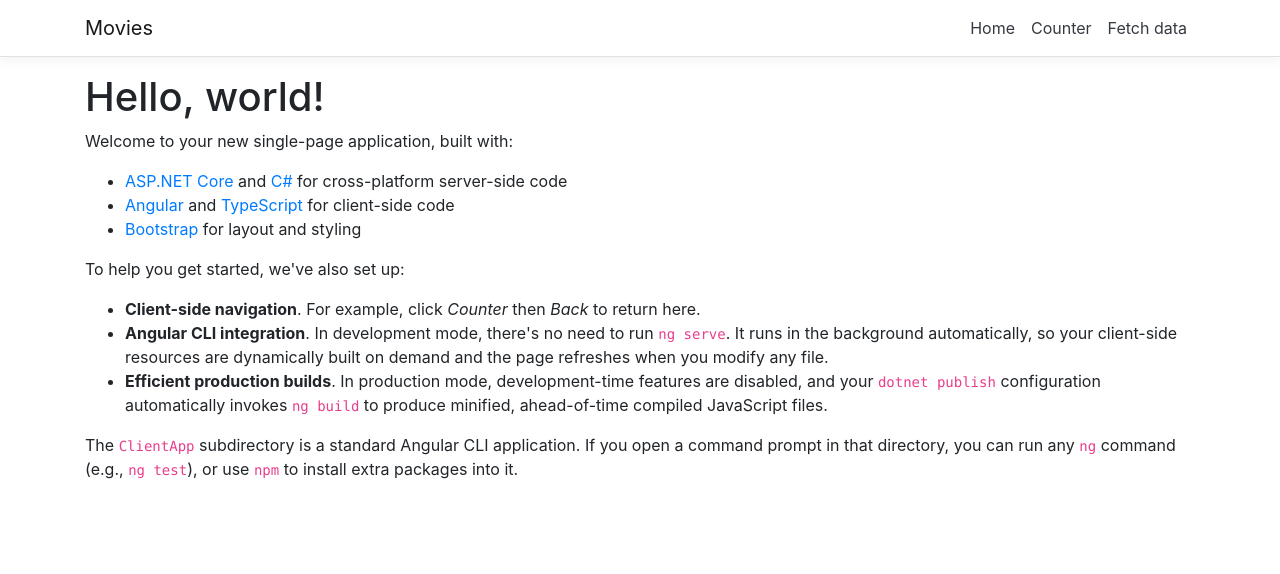
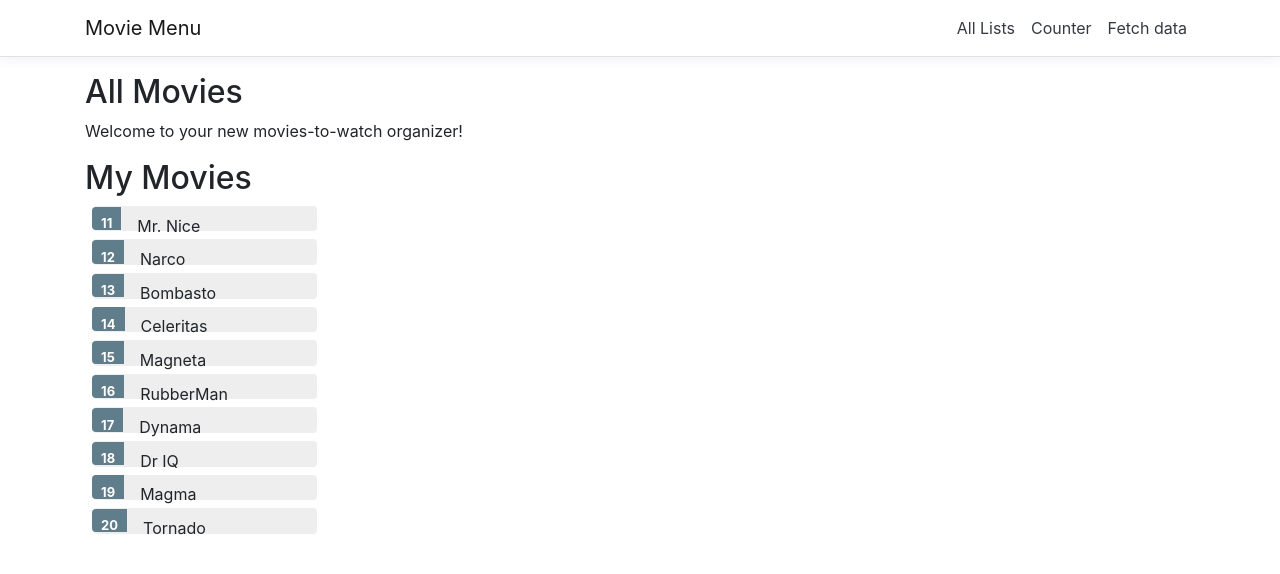
Before and after one commit to carajean/Movies, an Angular app in the folder ClientApp/: page / in a window 1280 px wide. Shown: the top 574 px of the page. Built offline with nearby package versions, Linux system fonts and the light colour scheme.

Commit message:
movie list component with mock-movies

```diff
--- a/ClientApp/src/app/app.component.ts
+++ b/ClientApp/src/app/app.component.ts
@@ -6,5 +6,5 @@
   styleUrls: ['./app.component.css']
 })
 export class AppComponent {
-  title = 'app';
+  title = 'Movie Menu';
 }
--- a/ClientApp/src/app/app.module.ts
+++ b/ClientApp/src/app/app.module.ts
@@ -9,6 +9,7 @@
 import { HomeComponent } from './home/home.component';
 import { CounterComponent } from './counter/counter.component';
 import { FetchDataComponent } from './fetch-data/fetch-data.component';
+import { MoviesComponent } from './movies/movies.component';
 
 @NgModule({
   declarations: [
@@ -16,7 +17,8 @@
     NavMenuComponent,
     HomeComponent,
     CounterComponent,
-    FetchDataComponent
+    FetchDataComponent,
+    MoviesComponent
   ],
   imports: [
     BrowserModule.withServerTransition({ appId: 'ng-cli-universal' }),
--- a/ClientApp/src/app/home/home.component.html
+++ b/ClientApp/src/app/home/home.component.html
@@ -1,14 +1,3 @@
-<h1>Hello, world!</h1>
-<p>Welcome to your new single-page application, built with:</p>
-<ul>
-  <li><a href='https://get.asp.net/'>ASP.NET Core</a> and <a href='https://msdn.microsoft.com/en-us/library/67ef8sbd.aspx'>C#</a> for cross-platform server-side code</li>
-  <li><a href='https://angular.io/'>Angular</a> and <a href='http://www.typescriptlang.org/'>TypeScript</a> for client-side code</li>
-  <li><a href='http://getbootstrap.com/'>Bootstrap</a> for layout and styling</li>
-</ul>
-<p>To help you get started, we've also set up:</p>
-<ul>
-  <li><strong>Client-side navigation</strong>. For example, click <em>Counter</em> then <em>Back</em> to return here.</li>
-  <li><strong>Angular CLI integration</strong>. In development mode, there's no need to run <code>ng serve</code>. It runs in the background automatically, so your client-side resources are dynamically built on demand and the page refreshes when you modify any file.</li>
-  <li><strong>Efficient production builds</strong>. In production mode, development-time features are disabled, and your <code>dotnet publish</code> configuration automatically invokes <code>ng build</code> to produce minified, ahead-of-time compiled JavaScript files.</li>
-</ul>
-<p>The <code>ClientApp</code> subdirectory is a standard Angular CLI application. If you open a command prompt in that directory, you can run any <code>ng</code> command (e.g., <code>ng test</code>), or use <code>npm</code> to install extra packages into it.</p>
+<h2>All Movies</h2>
+<p>Welcome to your new movies-to-watch organizer!</p>
+<app-movies></app-movies>
--- /dev/null
+++ b/ClientApp/src/app/mock-movies.ts
@@ -0,0 +1,14 @@
+import { Movie } from './movie';
+
+export const MOVIES: Movie[] = [
+  { id: 11, name: 'Mr. Nice', year: 2019 },
+  { id: 12, name: 'Narco', year: 2019 },
+  { id: 13, name: 'Bombasto', year: 2019 },
+  { id: 14, name: 'Celeritas', year: 2019 },
+  { id: 15, name: 'Magneta', year: 2019 },
+  { id: 16, name: 'RubberMan', year: 2019 },
+  { id: 17, name: 'Dynama', year: 2019 },
+  { id: 18, name: 'Dr IQ', year: 2019 },
+  { id: 19, name: 'Magma', year: 2019 },
+  { id: 20, name: 'Tornado', year: 2019 }
+];
--- /dev/null
+++ b/ClientApp/src/app/movie.ts
@@ -0,0 +1,5 @@
+export class Movie {
+  id: number;
+  name: string;
+  year: number;
+}
--- /dev/null
+++ b/ClientApp/src/app/movies/movies.component.css
@@ -0,0 +1,48 @@
+/* HeroesComponent's private CSS styles */
+.selected {
+  background-color: #cfd8dc !important;
+  color: white;
+}
+.movies {
+  margin: 0 0 2em 0;
+  list-style-type: none;
+  padding: 0;
+  width: 15em;
+}
+.movies li {
+  cursor: pointer;
+  position: relative;
+  left: 0;
+  background-color: #eee;
+  margin: 0.5em;
+  padding: 0.3em 0;
+  height: 1.6em;
+  border-radius: 4px;
+}
+.movies li.selected:hover {
+  background-color: #bbd8dc !important;
+  color: white;
+}
+.movies li:hover {
+  color: #607d8b;
+  background-color: #ddd;
+  left: 0.1em;
+}
+.movies .text {
+  position: relative;
+  top: -3px;
+}
+.movies .badge {
+  display: inline-block;
+  font-size: small;
+  color: white;
+  padding: 0.8em 0.7em 0 0.7em;
+  background-color: #607d8b;
+  line-height: 1em;
+  position: relative;
+  left: -1px;
+  top: -4px;
+  height: 1.8em;
+  margin-right: 0.8em;
+  border-radius: 4px 0 0 4px;
+}
--- /dev/null
+++ b/ClientApp/src/app/movies/movies.component.html
@@ -0,0 +1,20 @@
+<h2>My Movies</h2>
+<ul class="movies">
+  <li *ngFor="let movie of movies"
+    [class.selected]="movie === selectedMovie"
+    (click)="onSelect(movie)">
+    <span class="badge">{{movie.id}}</span> {{movie.name}}
+  </li>
+</ul>
+
+<div *ngIf="selectedMovie">
+
+  <h2>{{selectedMovie.name | uppercase}} Details</h2>
+  <div><span>id: </span>{{selectedMovie.id}}</div>
+  <div>
+    <label>name:
+      <input [(ngModel)]="selectedMovie.name" placeholder="name">
+    </label>
+  </div>
+
+</div>
--- /dev/null
+++ b/ClientApp/src/app/movies/movies.component.ts
@@ -0,0 +1,21 @@
+import { Component, OnInit } from '@angular/core';
+import { Movie } from '../movie';
+import { MOVIES } from '../mock-movies';
+
+@Component({
+  selector: 'app-movies',
+  templateUrl: './movies.component.html',
+  styleUrls: ['./movies.component.css']
+})
+export class MoviesComponent implements OnInit {
+  movies = MOVIES;
+  selectedMovie: Movie;
+
+  constructor() {}
+
+  ngOnInit() {}
+
+  onSelect(movie: Movie): void {
+    this.selectedMovie = movie;
+  }
+}
--- a/ClientApp/src/app/nav-menu/nav-menu.component.html
+++ b/ClientApp/src/app/nav-menu/nav-menu.component.html
@@ -1,7 +1,7 @@
 <header>
   <nav class='navbar navbar-expand-sm navbar-toggleable-sm navbar-light bg-white border-bottom box-shadow mb-3'>
     <div class="container">
-      <a class="navbar-brand" [routerLink]='["/"]'>Movies</a>
+      <a class="navbar-brand" [routerLink]='["/"]'>Movie Menu</a>
       <button class="navbar-toggler" type="button" data-toggle="collapse" data-target=".navbar-collapse" aria-label="Toggle navigation"
         [attr.aria-expanded]="isExpanded" (click)="toggle()">
         <span class="navbar-toggler-icon"></span>
@@ -9,7 +9,7 @@
       <div class="navbar-collapse collapse d-sm-inline-flex flex-sm-row-reverse" [ngClass]='{"show": isExpanded}'>
         <ul class="navbar-nav flex-grow">
           <li class="nav-item" [routerLinkActive]='["link-active"]' [routerLinkActiveOptions]='{ exact: true }'>
-            <a class="nav-link text-dark" [routerLink]='["/"]'>Home</a>
+            <a class="nav-link text-dark" [routerLink]='["/"]'>All Lists</a>
           </li>
           <li class="nav-item" [routerLinkActive]='["link-active"]'>
             <a class="nav-link text-dark" [routerLink]='["/counter"]'>Counter</a>
```
Also changed, not shown: 1 other file (tests, documents, lock files or other folders).
